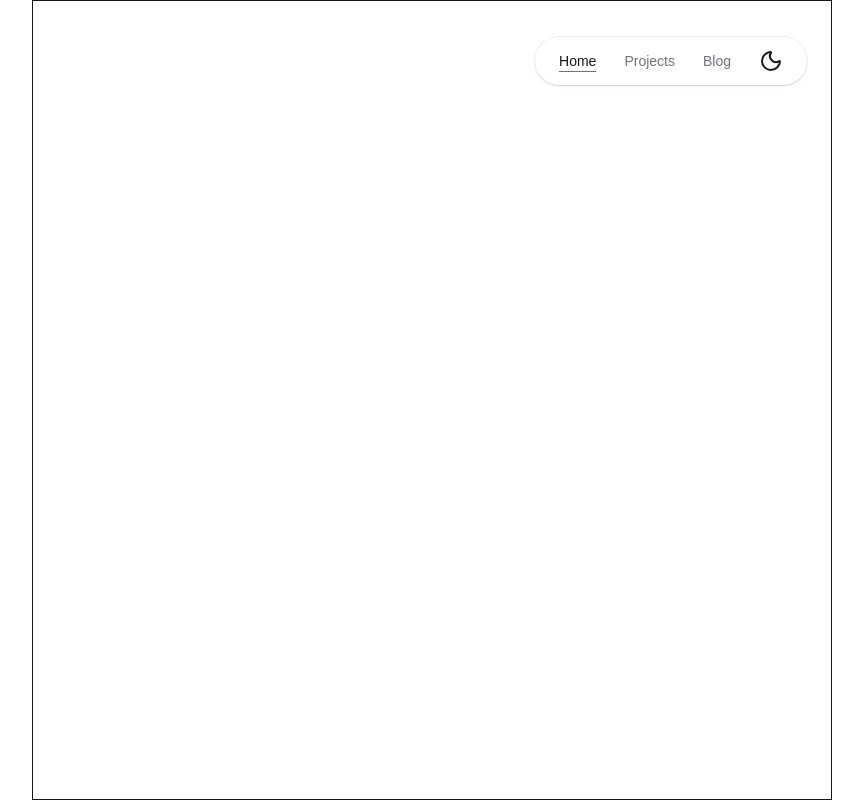
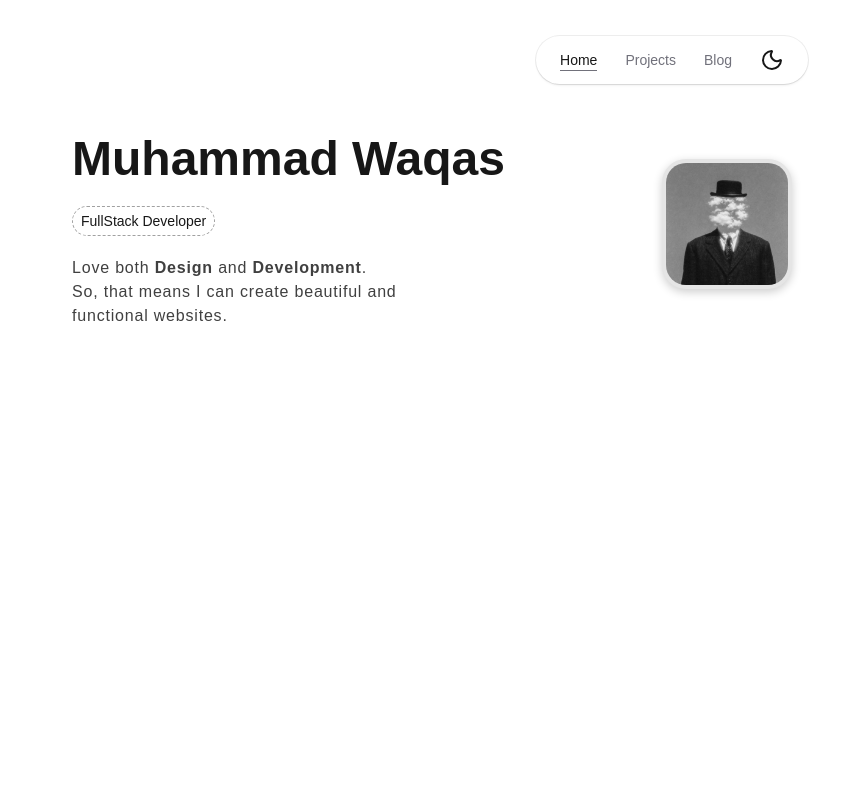
Before and after one commit to waqas60/portfolio, a Next.js app: page / in a window 1280 px wide. Shown: the whole page, without its empty margins (208-1071 px from the left). Built offline with nearby package versions, Linux system fonts and the light colour scheme.

Commit message:
feat(hero-section):add main hero section with name, description and image

```diff
--- a/app/layout.tsx
+++ b/app/layout.tsx
@@ -31,7 +31,7 @@ export default function RootLayout({
   return (
     <html lang="en">
       <body
-        className={`${inter.variable} mx-auto min-h-screen max-w-200 border bg-zinc-50 font-sans antialiased dark:bg-black`}
+        className={`${inter.variable} mx-auto min-h-screen max-w-200 bg-zinc-50 font-sans antialiased dark:bg-black`}
       >
         <Navbar />
         {children}
--- a/app/page.tsx
+++ b/app/page.tsx
@@ -1,7 +1,36 @@
+import Image from "next/image";
+
 export default function Home() {
   return (
-    <div className="">
-      <main className=""></main>
+    <div className="px-10">
+      <main className="flex items-center justify-between">
+        <div className="flex flex-col gap-2">
+          <h1 className="text-5xl/relaxed font-semibold">Muhammad Waqas</h1>
+          <p className="w-fit rounded-full border border-dashed border-neutral-400 px-2 py-1 text-sm">
+            FullStack Developer
+          </p>
+          <div className="leading-wider mt-3 max-w-[70%] text-base tracking-wider text-neutral-700">
+            <p className="w-full">
+              Love both <span className="font-bold">Design</span> and
+              <span className="font-bold"> Development</span>.
+            </p>
+            <p>
+              So, that means I can create beautiful and functional websites.
+            </p>
+          </div>
+        </div>
+
+        <div className="pointer-events-none overflow-hidden rounded-3xl bg-neutral-200 shadow-[0_3px_10px_rgb(0,0,0,0.2)] select-none">
+          <Image
+            alt=""
+            src={"/profile.jpg"}
+            width={130}
+            height={130}
+            className="rounded-3xl p-1"
+          />
+          {/* <div className="h-0.5 bg-linear-to-l via-cyan-400 to-transparent"/> */}
+        </div>
+      </main>
     </div>
   );
 }
```
Also changed, not shown: public/profile.jpg (added).
